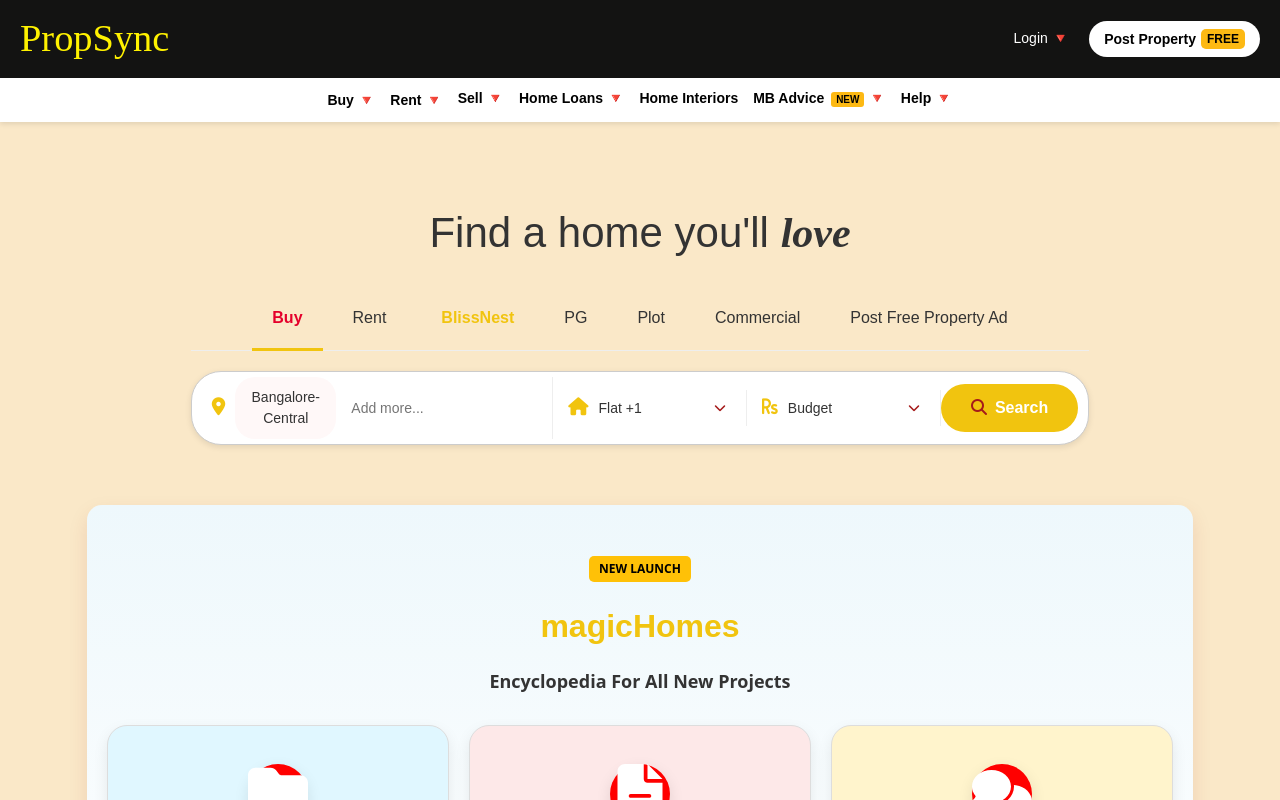
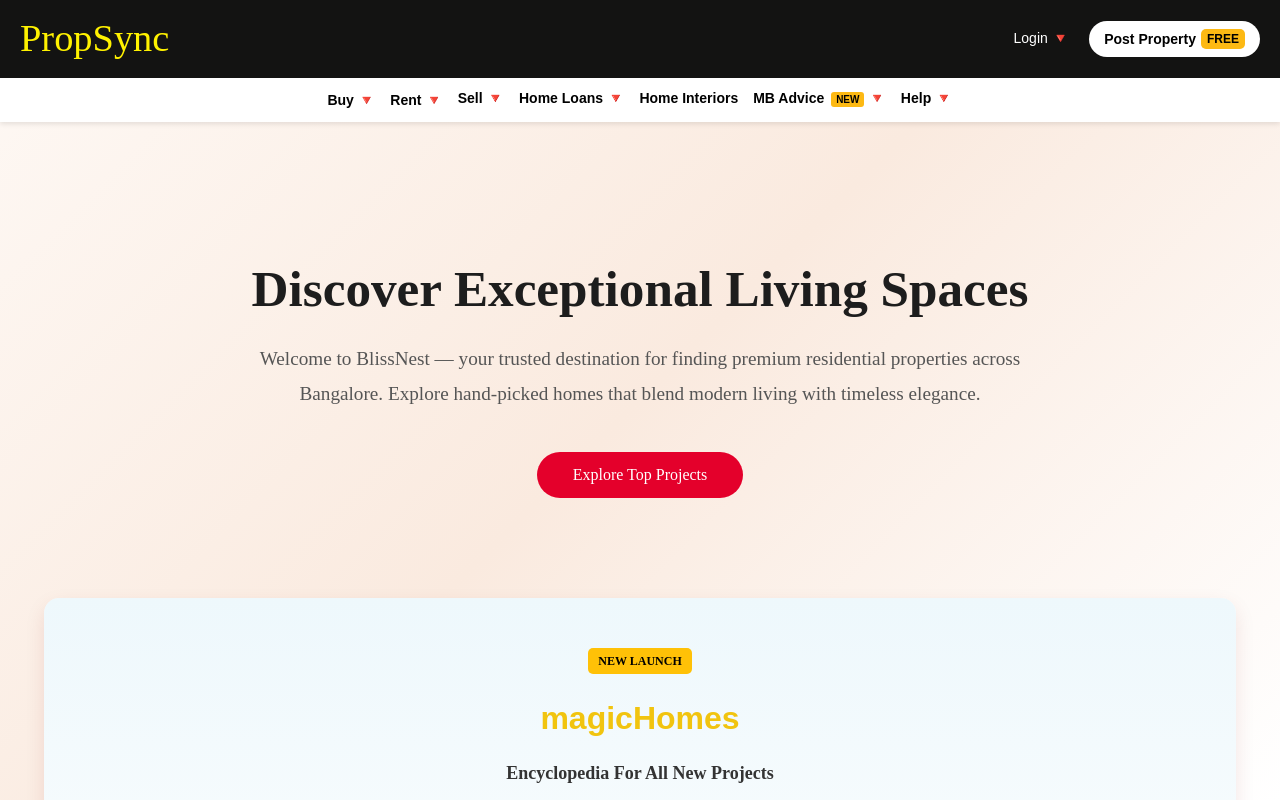
Before and after one commit to VenkataSiriPriya/FFFFF, a React (Vite) app in the folder PMS/Property/System/: page / in a window 1280 px wide. Built offline with nearby package versions, Linux system fonts and the light colour scheme.

Commit message:
Initial commit

```diff
--- a/PMS/Property/System/src/JavaScripts/scroll.js
+++ b/PMS/Property/System/src/JavaScripts/scroll.js
@@ -1,7 +1,7 @@
 export const scrollLeft = () => {
-    document.querySelector(".project-slider").scrollBy({ left: -320, behavior: "smooth" });
+    document.querySelector(".projects").scrollBy({ left: -320, behavior: "smooth" });
 };
 
 export const scrollRight = () => {
-    document.querySelector(".project-slider").scrollBy({ left: 320, behavior: "smooth" });
+    document.querySelector(".projects").scrollBy({ left: 320, behavior: "smooth" });
 };
--- a/PMS/Property/System/src/css/Home.css
+++ b/PMS/Property/System/src/css/Home.css
@@ -1,333 +1,161 @@
 body {
-  background-color: #fae8c8; /* Replace with your image path */
+  background: linear-gradient(135deg, #fef9f5, #faeadf, #ffffff);
+ /* Replace with your image path */
   background-size: cover; /* Cover the entire page */
   background-position: center; /* Center the image */
   background-repeat: no-repeat; /* Prevent image repetition */
   background-attachment: fixed; /* Keep the image fixed when scrolling */
 }
 
-/* Main container styles */
-.search-container {
-  max-width: 1200px;
-  margin: 60px auto;
-  text-align: center;
-  font-family: 'Arial', sans-serif;
-}
-
-/* Heading styles with stylized "love" text */
-.main-heading {
-  font-size: 42px;
-  color: #333;
-  font-weight: 500;
-  margin-bottom: 40px;
-}
-
-.main-heading .love-text {
-  font-family: 'Dancing Script', cursive;
-  font-style: italic;
-  font-weight: 600;
-}
-
-/* Navigation tabs */
-.nav-tabs {
-  display: flex;
-  justify-content: center;
-  gap: 10px;
-  margin-bottom: 20px;
-  border-bottom: 1px solid #eee;
-  padding-bottom: 10px;
-}
-
-.nav-tab {
-  padding: 10px 20px;
-  font-size: 16px;
-  font-weight: 500;
-  color: #333;
-  text-decoration: none;
-  position: relative;
-  cursor: pointer;
-}
-
-.nav-tab.active {
-  color: #e4002b;
-  font-weight: 600;
-}
-
-.nav-tab.active::after {
-  content: '';
-  position: absolute;
-  bottom: -11px;
-  left: 0;
-  width: 100%;
-  height: 3px;
-  background-color: #F1C40F;
-}
-
-.nav-tab.brand {
-  color: #F1C40F;
-}
-
-/* Search form container */
-.search-form {
-  display: flex;
-  align-items: center;
-  border: 1px solid #ccc;
-  border-radius: 30px;
-  padding: 5px;
-  background-color: #fff;
-  box-shadow: 0 2px 6px rgba(0, 0, 0, 0.1);
-  max-width: 1100px;
-  margin: 0 auto;
-  overflow: hidden;
-}
-
-/* Location input with icon */
-.location-input {
-  display: flex;
-  align-items: center;
-  padding: 0 15px;
-  flex: 2;
-  border-right: 1px solid #eee;
-  position: relative;
-}
-
-.location-icon {
-  color: #F1C40F;
-  margin-right: 10px;
-  font-size: 18px;
-}
-
-.location-text {
-  background: #fff8f8;
-  padding: 10px 15px;
-  border-radius: 20px;
-  font-size: 14px;
-  color: #333;
-  margin-right: 10px;
-}
-
-.location-placeholder {
-  color: #777;
-  font-size: 14px;
-  border: none;
-  background: transparent;
-  outline: none;
-  flex: 1;
-  padding: 10px 5px;
-  cursor: pointer;
-}
-
-/* Location dropdown styles */
-.location-dropdown {
-  position: absolute;
-  top: 100%;
-  left: 0;
-  width: 100%;
-  background-color: white;
-  border-radius: 8px;
-  box-shadow: 0 2px 10px rgba(0, 0, 0, 0.1);
-  z-index: 100;
-  margin-top: 15px;
-  padding: 10px 0;
-  text-align: left;
-}
-
-.dropdown-header {
-  padding: 10px 15px;
-  color: #666;
-  font-size: 14px;
-}
-
-.dropdown-item {
-  padding: 12px 15px;
-  display: flex;
-  align-items: center;
-  cursor: pointer;
-  transition: background-color 0.2s;
-}
-
-.dropdown-item:hover {
-  background-color: #f5f5f5;
-}
-
-.dropdown-icon {
-  display: inline-flex;
-  align-items: center;
-  justify-content: center;
-  width: 32px;
-  height: 32px;
-  background-color: #f8e8e8;
-  border-radius: 50%;
-  margin-right: 12px;
-  color: #F1C40F;
-}
-
-/* Property type dropdown */
-.property-type {
-  display: flex;
-  align-items: center;
-  padding: 0 15px;
-  flex: 1;
-  border-right: 1px solid #eee;
-}
-
-.property-icon {
-  color: #F1C40F;
-  margin-right: 10px;
-  font-size: 18px;
-}
-
-.property-dropdown {
-  display: flex;
-  align-items: center;
-  justify-content: space-between;
-  width: 100%;
-  padding: 10px 0;
-  font-size: 14px;
-  color: #333;
-  position: relative;
-}
-
-.dropdown-arrow {
-  color: #a51a1a;
-  font-size: 12px;
-  margin-left: 5px;
-  position: absolute;
-  right: 5px;
-  pointer-events: none;
-}
-
-/* Budget dropdown */
-.budget {
-  display: flex;
-  align-items: center;
-  padding: 0 15px;
-  flex: 1;
-  border-right: 1px solid #eee;
-}
-
-.budget-icon {
-  color: #F1C40F;
-  margin-right: 10px;
-  font-size: 18px;
-}
-
-.budget-dropdown {
-  display: flex;
-  align-items: center;
-  justify-content: space-between;
-  width: 100%;
-  padding: 10px 0;
-  font-size: 14px;
-  color: #333;
-  position: relative;
-}
-
-/* Dropdown select styling */
-.dropdown-select {
-  width: 100%;
-  border: none;
-  background: transparent;
-  font-size: 14px;
-  color: #333;
-  cursor: pointer;
-  appearance: none;
-  -webkit-appearance: none;
-  -moz-appearance: none;
-  padding-right: 20px;
-  outline: none;
-}
-
-/* Search button */
-.search-button {
-  background-color: #F1C40F;
-  color: white;
-  border: none;
-  border-radius: 25px;
-  padding: 15px 30px;
-  font-size: 16px;
-  font-weight: bold;
-  cursor: pointer;
-  display: flex;
-  align-items: center;
-  margin-right: 5px;
-}
-.search-button:hover{
-  background-color: #010101;
-}
-
-
-.search-icon {
-  margin-right: 8px;
-  font-size: 16px;
-  color: #a51a1a;
-}
-
-/* Ensure the page takes full height */
 .homepage {
-  min-height: 100vh;
-  display: flex;
-  flex-direction: column;
-}
-
-.dropdown {
-  position: absolute;
-  top: 50px;
-  left: 0;
-  width: 100%;
-  background: white;
-  border: 1px solid #ccc;
-  box-shadow: 0px 4px 6px rgba(0, 0, 0, 0.1);
-  z-index: 100;
-}
-
-.dropdown-item {
-  padding: 10px;
-  cursor: pointer;
-  font-size: 14px;
+  font-family: 'Playfair Display', serif;
   color: #333;
 }
 
-.dropdown-item:hover {
-  background: #f5f5f5;
+/* Hero / Intro Section */
+.intro-section {
+  text-align: center;
+  padding: 100px 20px;
+
 }
 
+.intro-section h1 {
+  font-size: 3.2rem;
+  font-weight: 700;
+  color: #1d1d1d;
+  margin-bottom: 20px;
+  line-height: 1.3;
+}
+
+.intro-section p {
+  font-size: 1.2rem;
+  color: #555;
+  max-width: 800px;
+  margin: 0 auto;
+  line-height: 1.8;
+}
+
+.explore-btn {
+  margin-top: 40px;
+  padding: 14px 36px;
+  font-size: 1rem;
+  background-color: #e4002b;
+  color: #fff;
+  border: none;
+  border-radius: 50px;
+  cursor: pointer;
+  transition: all 0.3s ease;
+}
+
+.explore-btn:hover {
+  background-color: #c20025;
+  transform: translateY(-2px);
+  box-shadow: 0 8px 20px rgba(228, 0, 43, 0.3);
+}
+
+/* Highlights Section */
+.highlights-section {
+  padding: 80px 20px;
+  text-align: center;
+}
+
+.highlights-section h2 {
+  font-size: 2.8rem;
+  margin-bottom: 50px;
+  color: #1d1d1d;
+}
+
+.highlights-container {
+  display: flex;
+  justify-content: center;
+  flex-wrap: wrap;
+  gap: 30px;
+}
+
+.highlight-card {
+  background-color: #ffffff;
+  border-radius: 16px;
+  padding: 30px 20px;
+  max-width: 300px;
+  box-shadow: 0 8px 24px rgba(0, 0, 0, 0.08);
+  transition: 0.3s ease;
+}
+
+.highlight-card:hover {
+  transform: translateY(-8px);
+  box-shadow: 0 12px 32px rgba(0, 0, 0, 0.12);
+}
+
+.highlight-card h3 {
+  color: #e4002b;
+  font-size: 1.6rem;
+  margin-bottom: 12px;
+}
+
+.highlight-card p {
+  color: #555;
+  font-size: 1rem;
+  line-height: 1.6;
+}
+
+/* Responsive Design */
+@media (max-width: 768px) {
+  .intro-section h1 {
+    font-size: 2.2rem;
+  }
+
+  .highlights-section h2 {
+    font-size: 2rem;
+  }
+
+  .highlight-card {
+    max-width: 90%;
+  }
+}
+
+/* Property Section Styling */
 .property-section {
-  margin: 40px 0;
-  padding: 20px;
+  margin: 60px 0;
+  padding: 40px 20px;
   text-align: center;
 }
 
 .section-title {
-  font-size: 28px;
-  font-family: 'Arial', sans-serif;
-  text-align: center;
-  margin-bottom: 20px;
+  font-size: 32px;
+  font-family: 'Poppins', sans-serif;
+  font-weight: 600;
   color: #222;
+  margin-bottom: 10px;
 }
 
 .underline {
-  display: block;
-  width: 60px;
+  width: 80px;
   height: 4px;
-  background-color: red;
-  margin: 5px auto;
+  margin: 8px auto 30px;
+  background: linear-gradient(90deg, #e4002b, #ff7b00);
+  border-radius: 10px;
 }
 
+/* Property Card Grid */
 .property-grid {
   display: flex;
   flex-wrap: wrap;
-  gap: 20px;
   justify-content: center;
+  gap: 30px;
 }
 
+/* Card Styling */
 .property-card {
-  position: relative;
   width: 280px;
   height: 240px;
-  border-radius: 12px;
+  border-radius: 15px;
   overflow: hidden;
-  box-shadow: 0 4px 8px rgba(0, 0, 0, 0.1);
+  box-shadow: 0 6px 20px rgba(0, 0, 0, 0.08);
+  display: flex;
+  flex-direction: column;
+  justify-content: flex-end;
+  position: relative;
+  transition: all 0.3s ease-in-out;
 }
 
 .property-image {
@@ -336,37 +164,49 @@
   object-fit: cover;
 }
 
+/* Info Box Styling */
 .property-info {
+  padding: 15px;
+  text-align: left;
+  font-family: 'Poppins', sans-serif;
+  color: #333;
   position: absolute;
   bottom: 0;
-  left: 0;
   width: 100%;
-  padding: 15px;
-  color: #fff;
-  background: linear-gradient(to top, rgba(0, 0, 0, 0.6), transparent);
-  font-family: 'Poppins', sans-serif; /* Use a clean and modern font */
-  font-weight: 300; /* Ensures the text is not bold */
-  font-size: 14px; /* Adjust size as needed */
-  text-align: left; /* Align text to your preference */
+  border-top-left-radius: 15px;
+  border-top-right-radius: 15px;
+  box-shadow: 0 -4px 10px rgba(0, 0, 0, 0.05);
 }
 
 .property-title {
-  font-size: 22px;
-  font-weight:lighter;
-
+  font-size: 20px;
+  font-weight: 600;
+  margin-bottom: 5px;
+  color: #222;
 }
 
 .property-subtitle {
-  font-size: 16px;
+  font-size: 14px;
+  color: #666;
+  line-height: 1.6;
 }
 
+/* View More Link */
 .property-link {
   display: inline-block;
   margin-top: 10px;
   text-decoration: none;
-  color: rgb(145, 37, 37);
-  font-weight: bold;
+  color: #e4002b;
+  font-weight: 500;
+  font-size: 14px;
+  transition: color 0.3s;
 }
+
+.property-link:hover {
+  color: #b80022;
+}
+
+
 
 /* Main Container */
 .magic-homes {
@@ -616,6 +456,8 @@
   gap: 20px;
   overflow-x: auto;
   scroll-behavior: smooth;
+  -ms-overflow-style: none;  /* IE and Edge */
+  scrollbar-width: none;
   padding-bottom: 10px;
 }
 
@@ -629,18 +471,17 @@
   transition: transform 0.3s ease-in-out;
 }
 
-.project-card:hover {
-  transform: translateY(-5px);
-}
+
 
 .project-img {
   width: 100%;
-  height: 180px;
+  height: auto;
   object-fit: cover;
+  margin-bottom: -10px;
 }
 
 .project-info {
-  padding: 15px;
+  padding: 5px;
 }
 
 .project-info h3 {
@@ -652,6 +493,7 @@
   font-size: 14px;
   color: #666;
   margin: 5px 0;
+  padding: 5px;
 }
 
 .price {
@@ -662,18 +504,33 @@
 
 .scroll-btn {
   position: absolute;
-  background: white;
+  background: rgb(213, 76, 76);
   border: none;
   box-shadow: 0 4px 8px rgba(0, 0, 0, 0.1);
   border-radius: 50%;
   width: 40px;
   height: 40px;
   cursor: pointer;
-  font-size: 18px;
   display: flex;
   align-items: center;
   justify-content: center;
-  color: red; /* Arrow color */
+  opacity: 0;
+  transition: opacity 0.3s ease;
+}
+
+/* IMPORTANT: Target svg inside button */
+.scroll-btn svg {
+  color: white;
+  font-size: 20px;
+}
+.scroll-btn {
+  width: 50px;
+  height: 50px;
+}
+
+
+.projects-container:hover .scroll-btn {
+  opacity: 1;
 }
 
 .left {
--- a/PMS/Property/System/src/default/Home.jsx
+++ b/PMS/Property/System/src/default/Home.jsx
@@ -8,20 +8,10 @@
 import "../css/Home.css";
 
 function Home() {
-  const [searchTerm, setSearchTerm] = useState("");
-  const [propertyType, setPropertyType] = useState("flat");
-  const [budget, setBudget] = useState("");
-  const [location, setLocation] = useState("Bangalore-Central");
+  const projectsRef = useRef(null); // Reference to Top Projects section
 
-  const handleSearchChange = (e) => setSearchTerm(e.target.value);
-  const handlePropertyTypeChange = (e) => setPropertyType(e.target.value);
-  const handleBudgetChange = (e) => setBudget(e.target.value);
-  const handleLocationChange = (e) => setLocation(e.target.value);
-
-  const handleSearch = (e) => {
-    e.preventDefault();
-    console.log("Searching for:", { location, propertyType, budget });
-
+  const handleScrollToProjects = () => {
+    projectsRef.current?.scrollIntoView({ behavior: "smooth" });
   };
 
   const scrollRef = useRef(null);
@@ -33,6 +23,7 @@
   const scrollRight = () => {
     scrollRef.current.scrollBy({ left: 300, behavior: "smooth" });
   };
+
 
   const projects = [
     {
@@ -49,7 +40,7 @@
       company: "Fortuna Constructions Pvt Ltd",
       type: "2 BHK Flats",
       price: "₹ 1.37 Cr onwards",
-      image: "path-to-image2.jpg",
+      image: "public/images/proj2.jpg",
     },
     {
       title: "Binary Temple Tree",
@@ -57,7 +48,7 @@
       company: "Binary Realty",
       type: "3 BHK Flats",
       price: "₹ 1.20 Cr onwards",
-      image: "path-to-image3.jpg",
+      image: "public/images/proj3.jpg",
     },
     {
       title: "VBHC Aurora",
@@ -65,88 +56,155 @@
       company: "VBHC Value Homes Pvt Ltd",
       type: "3 BHK Flats",
       price: "₹ 2.26 Cr onwards",
-      image: "path-to-image4.jpg",
+      image: "public/images/proj4.jpg",
+    },
+    {
+      title: "Prestige Serenity Shores",
+      location: "Whitefield, Bangalore",
+      company: "Prestige Group",
+      type: "2, 3, 4 BHK Flats",
+      price: "₹ 1.95 Cr onwards",
+      image: "public/images/proj5.jpg",
+    },
+    {
+      title: "Sobha Windsor",
+      location: "Whitefield, Bangalore",
+      company: "Sobha Limited",
+      type: "3, 4 BHK Flats",
+      price: "₹ 2.10 Cr onwards",
+      image: "public/images/proj6.jpg",
+    },
+    {
+      title: "Brigade Utopia",
+      location: "Varthur Road, Bangalore",
+      company: "Brigade Group",
+      type: "Studio, 1, 2, 3 BHK",
+      price: "₹ 70 Lakh onwards",
+      image: "public/images/proj7.jpg",
+    },
+    {
+      title: "Assetz Bloom & Dell",
+      location: "Whitefield, Bangalore",
+      company: "Assetz Property Group",
+      type: "1, 2, 3 BHK Flats",
+      price: "₹ 75 Lakh onwards",
+      image: "public/images/proj8.jpg",
+    },
+    {
+      title: "Prestige Waterford",
+      location: "Whitefield, Bangalore",
+      company: "Prestige Group",
+      type: "3, 4 BHK Flats",
+      price: "₹ 2.15 Cr onwards",
+      image: "public/images/proj9.jpg",
+    },
+    {
+      title: "Sobha Dream Acres",
+      location: "Panathur, Bangalore",
+      company: "Sobha Limited",
+      type: "1, 2 BHK Flats",
+      price: "₹ 68 Lakh onwards",
+      image: "public/images/proj10.jpg",
+    },
+    {
+      title: "Salarpuria Sattva Magnus",
+      location: "Rajajinagar, Bangalore",
+      company: "Salarpuria Sattva Group",
+      type: "3, 4 BHK Flats",
+      price: "₹ 2.4 Cr onwards",
+      image: "public/images/proj11.jpg",
+    },
+    {
+      title: "Brigade Cornerstone Utopia",
+      location: "Whitefield, Bangalore",
+      company: "Brigade Group",
+      type: "1, 2, 3 BHK Flats",
+      price: "₹ 80 Lakh onwards",
+      image: "public/images/proj12.jpg",
+    },
+    {
+      title: "Adarsh Palm Retreat",
+      location: "Sarjapur Road, Bangalore",
+      company: "Adarsh Developers",
+      type: "Luxury Villas",
+      price: "₹ 3.5 Cr onwards",
+      image: "public/images/proj13.jpg",
+    },
+    {
+      title: "Sobha Royal Pavilion",
+      location: "Sarjapur Road, Bangalore",
+      company: "Sobha Limited",
+      type: "2, 3, 4 BHK Flats",
+      price: "₹ 1.85 Cr onwards",
+      image: "public/images/proj14.jpg",
+    },
+    {
+      title: "Embassy Springs",
+      location: "Devanahalli, Bangalore",
+      company: "Embassy Group",
+      type: "Plots & Villas",
+      price: "₹ 2.1 Cr onwards",
+      image: "public/images/proj15.jpg",
+    },
+    {
+      title: "Prestige Finsbury Park",
+      location: "Bagalur, Bangalore",
+      company: "Prestige Group",
+      type: "1, 2, 3 BHK Flats",
+      price: "₹ 58 Lakh onwards",
+      image: "public/images/proj16.jpg",
+    },
+    {
+      title: "Purva Atmosphere",
+      location: "Thanisandra, Bangalore",
+      company: "Puravankara Limited",
+      type: "2, 3 BHK Flats",
+      price: "₹ 1.4 Cr onwards",
+      image: "public/images/proj17.jpg",
+    },
+    {
+      title: "Godrej Aqua",
+      location: "Hosahalli, Bangalore",
+      company: "Godrej Properties",
+      type: "2, 3 BHK Flats",
+      price: "₹ 92 Lakh onwards",
+      image: "public/images/proj18.jpg",
+    },
+    {
+      title: "Total Environment In That Quiet Earth",
+      location: "Hennur Road, Bangalore",
+      company: "Total Environment",
+      type: "Luxury Villas & Flats",
+      price: "₹ 3.5 Cr onwards",
+      image: "public/images/proj19.jpg",
+    },
+    {
+      title: "Shriram Blue",
+      location: "KR Puram, Bangalore",
+      company: "Shriram Properties",
+      type: "1, 2, 3 BHK Flats",
+      price: "₹ 70 Lakh onwards",
+      image: "public/images/proj20.jpg",
     },
   ];
 
 
+
   return (
     <div className="homepage">
-      {/* Main Search Section */}
-      <div className="search-container">
-        <h1 className="main-heading">
-          Find a home you'll <span className="love-text">love</span>
-        </h1>
-
-        <div className="nav-tabs">
-          <a href="#" className="nav-tab active">Buy</a>
-          <a href="#" className="nav-tab">Rent</a>
-          <a href="#" className="nav-tab brand">BlissNest</a>
-          <a href="#" className="nav-tab">PG</a>
-          <a href="#" className="nav-tab">Plot</a>
-          <a href="#" className="nav-tab">Commercial</a>
-          <a href="#" className="nav-tab">Post Free Property Ad</a>
+      {/* Intro Section */}
+      <div className="intro-section">
+        <h1>Discover Exceptional Living Spaces</h1>
+        <p>
+          Welcome to BlissNest — your trusted destination for finding premium residential properties
+          across Bangalore. Explore hand-picked homes that blend modern living with timeless elegance.
+        </p>
+        <button className="explore-btn" onClick={handleScrollToProjects}>
+          Explore Top Projects
+        </button>
       </div>
 
-        <form onSubmit={handleSearch} className="search-form">
-          <div className="location-input">
-            <span className="location-icon">
-              <i className="fas fa-map-marker-alt"></i>
-            </span>
-            <span className="location-text">{location}</span>
-            <input
-              type="text"
-              placeholder="Add more..."
-              onChange={handleSearchChange}
-              value={searchTerm}
-              className="location-placeholder"
-            />
-          </div>
 
-          <div className="property-type">
-            <span className="property-icon">
-              <i className="fas fa-home"></i>
-            </span>
-            <div className="property-dropdown">
-              <select value={propertyType} onChange={handlePropertyTypeChange} className="dropdown-select">
-                <option value="flat">Flat +1</option>
-                <option value="apartment">Apartment</option>
-                <option value="villa">Villa</option>
-                <option value="plot">Plot</option>
-                <option value="commercial">Commercial</option>
-              </select>
-              <span className="dropdown-arrow">
-                <i className="fas fa-chevron-down"></i>
-              </span>
-            </div>
-          </div>
-
-          <div className="budget">
-            <span className="budget-icon">
-              <i className="fas fa-rupee-sign"></i>
-            </span>
-            <div className="budget-dropdown">
-              <select value={budget} onChange={handleBudgetChange} className="dropdown-select">
-                <option value="">Budget</option>
-                <option value="0-50">Under ₹50 Lakhs</option>
-                <option value="50-100">₹50 Lakhs - ₹1 Cr</option>
-                <option value="100-200">₹1 Cr - ₹2 Cr</option>
-                <option value="200+">Above ₹2 Cr</option>
-              </select>
-              <span className="dropdown-arrow">
-                <i className="fas fa-chevron-down"></i>
-              </span>
-            </div>
-          </div>
-
-          <button type="submit" className="search-button">
-            <span className="search-icon">
-              <i className="fas fa-search"></i>
-            </span>
-            Search
-          </button>
-        </form>
-      </div>
 
      {/* magicHomes Section */}
      <div className="magic-homes">
@@ -241,12 +299,29 @@
         <p>Transform your space with our trusted Decor partners</p>
       </div>
     </div>
+
+    <div className="properties-card">
+      <img src="public/images/services.jpg" alt="Legal Assistance" className="properties-image" />
+      <div className="properties-info">
+        <h3>Legal Assistance</h3>
+        <p>Expert legal support for property documentation & verification</p>
+      </div>
+    </div>
+
+    <div className="properties-card">
+      <img src="public/images/rent.webp" alt="Rental & Property Management" className="properties-image" />
+      <div className="properties-info">
+        <h3>Rental & Property Management</h3>
+        <p>End-to-end rental and property management solutions</p>
+      </div>
+    </div>
   </div>
 </section>
 
 
+
       {/* Top Projects Section */}
-      <div className="top-projects">
+      <div className="top-projects" ref={projectsRef}>
         <div className="header">
           <h2>Top Projects </h2>
           <a href="#" className="see-all">See all Projects →</a>
```
Also changed, not shown: PMS/Property/System/public/images/rent.webp (added), PMS/Property/System/public/images/services.jpg (added). Lines whose indentation alone changed are shown as unchanged.
